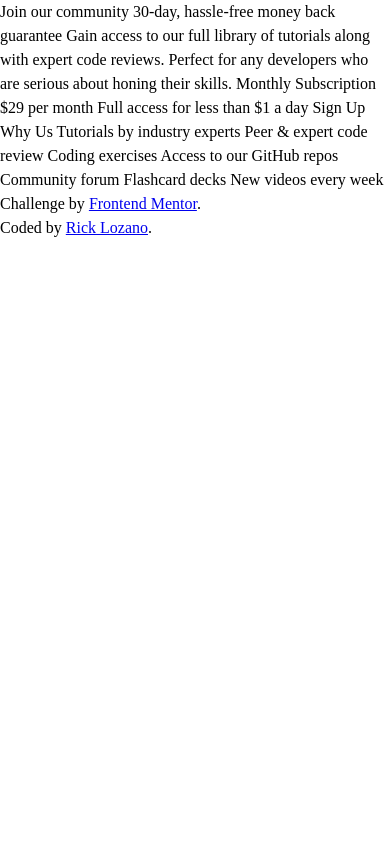
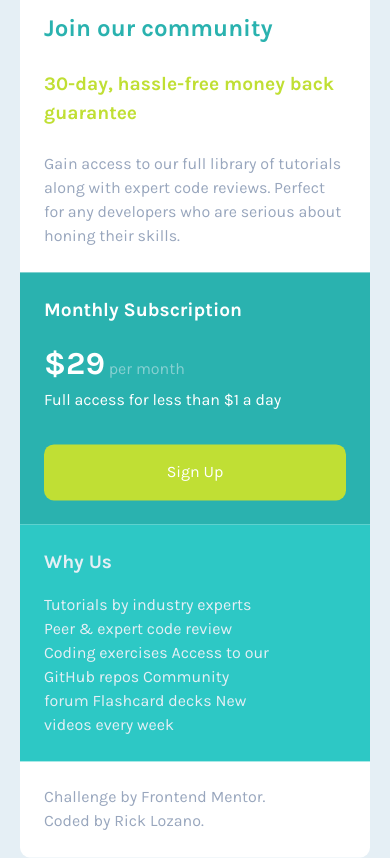
Before and after one commit to joyrexjrl/Single-price-grid-component, a plain HTML site: page index.html in a window 390 px wide. Drawn offline with Linux system fonts and the light colour scheme.

Commit message:
layout complete
finished mobile and desktop layouts

```diff
--- a/index.html
+++ b/index.html
@@ -14,36 +14,41 @@
 
 </head>
 <body>
-  Join our community
+  <main class="container">
+    <section class="hero">
+      <h1>Join our community</h1>
+      <h2>30-day, hassle-free money back guarantee</h2>
+      <p>Gain access to our full library of tutorials along with expert code reviews.
+      Perfect for any developers who are serious about honing their skills.</p>
+    </section>
 
-  30-day, hassle-free money back guarantee
+    <div class="desktop-flex">
+      <section class="sub">
+        <h2>Monthly Subscription</h2>
+        <p class="month"><span class="dollar">&dollar;29</span> per month</p>
+        <p class="sell-info">Full access for less than &dollar;1 a day</p>
+        <p class="button">Sign Up</p>
+      </section>
 
-  Gain access to our full library of tutorials along with expert code reviews.
-  Perfect for any developers who are serious about honing their skills.
-
-  Monthly Subscription
-
-  &dollar;29 per month
-
-  Full access for less than &dollar;1 a day
-
-  Sign Up
-
-  Why Us
-
-  Tutorials by industry experts
+      <section class="info">
+        <h2>Why Us</h2>
+        <p>Tutorials by industry experts
         Peer &amp; expert code review
         Coding exercises
         Access to our GitHub repos
         Community forum
         Flashcard decks
-  New videos every week
+        New videos every week</p>
+      </section>
+    </div>
 
-  <footer>
+    <footer class="footer">
       <div class="attribution">
         Challenge by <a href="https://www.frontendmentor.io?ref=challenge" target="_blank">Frontend Mentor</a>.<br>
         Coded by <a href="https://www.frontendmentor.io/profile/joyrexjrl" target="_blank">Rick Lozano</a>.
       </div>
     </footer>
+  </main>
+
 </body>
 </html>
--- a/style.css
+++ b/style.css
@@ -74,4 +74,127 @@ select {
   }
 }
 
-/* font-family: 'Karla', sans-serif; */
+:root{
+    --cyan: hsl(179, 62%, 43%);
+    --lite-cyan: hsl(179, 63%, 48%);
+    --bright-yellow: hsl(71, 73%, 54%);
+
+    --light-gray: hsl(204, 43%, 93%);
+    --fadded-gray: hsla(203, 44%, 93%, 0.5);
+    --grayish-blue: hsl(218, 22%, 67%);
+}
+
+body{
+    font-family: 'Karla', sans-serif;
+    background-color: var(--light-gray);
+}
+
+h2{
+    font-size: 1.2rem;
+}
+
+.container{
+    width: 90%;
+    max-width: 350px;
+    margin-inline: auto;
+    background-color: white;
+    border-radius: 10px;
+
+    position: absolute;
+    top: 50%;
+    left: 50%;
+    transform: translate(-50%, -50%);
+}
+
+.hero,
+.sub,
+.info,
+.footer{
+    padding: 1.5rem;
+}
+
+.hero h1{
+    color: var(--cyan);
+}
+
+.hero h2{
+    color: var(--bright-yellow);
+    margin: 1.5rem 0;
+}
+
+.hero p{
+    color: var(--grayish-blue);
+}
+
+.sub{
+    background-color: var(--cyan);
+}
+
+.sub h2,
+.dollar,
+.sell-info{
+    color: white;
+}
+
+.month{
+    color: var(--fadded-gray);
+    margin-top: 1rem;
+}
+
+.dollar{
+    font-size: 2rem;
+    font-weight: bold;
+}
+
+.button{
+    background-color: var(--bright-yellow);
+    text-align: center;
+    color: white;
+    padding: 1rem 0;
+    margin-top: 2rem;
+    border-radius: 10px;
+    cursor: pointer;
+}
+
+.info{
+    background-color: var(--lite-cyan);
+}
+
+.info h2,
+.info p{
+    color: var(--light-gray);
+}
+
+.info p{
+    margin-top: 1rem;
+    width: 75%;
+}
+
+.attribution{
+    color: var(--grayish-blue);
+}
+
+.attribution a{
+    color: var(--grayish-blue);
+    text-decoration: none;
+    transition: .2s ease-in;
+}
+
+.attribution a:hover{
+    color: var(--cyan);
+}
+
+@media (min-width: 800px){
+    .container{
+        max-width: 1000px;
+    }
+
+    .desktop-flex{
+        display: flex;
+    }
+
+    .sub,
+    .info{
+        width: 50%;
+    }
+}
```
Lines whose indentation alone changed are shown as unchanged.
